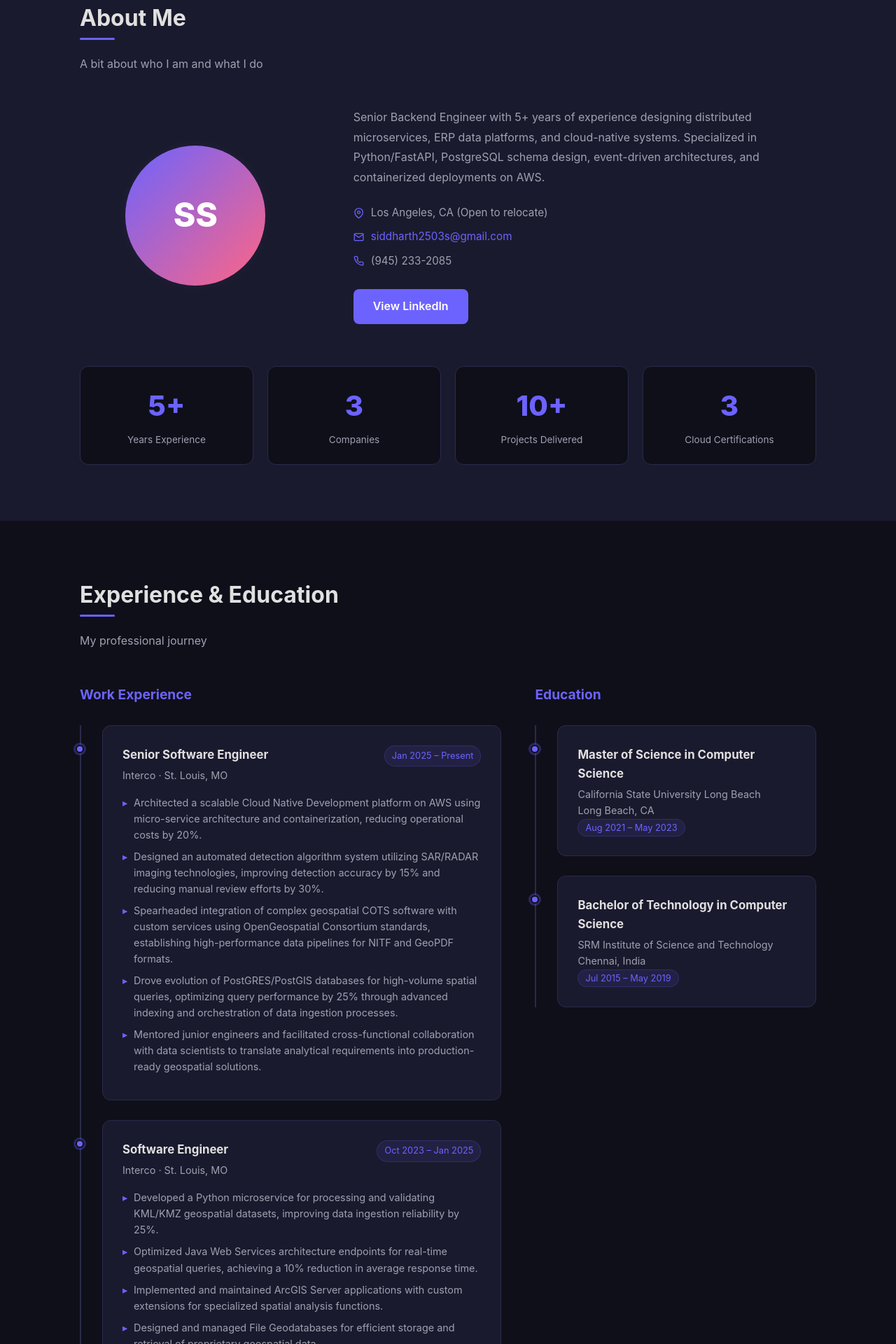
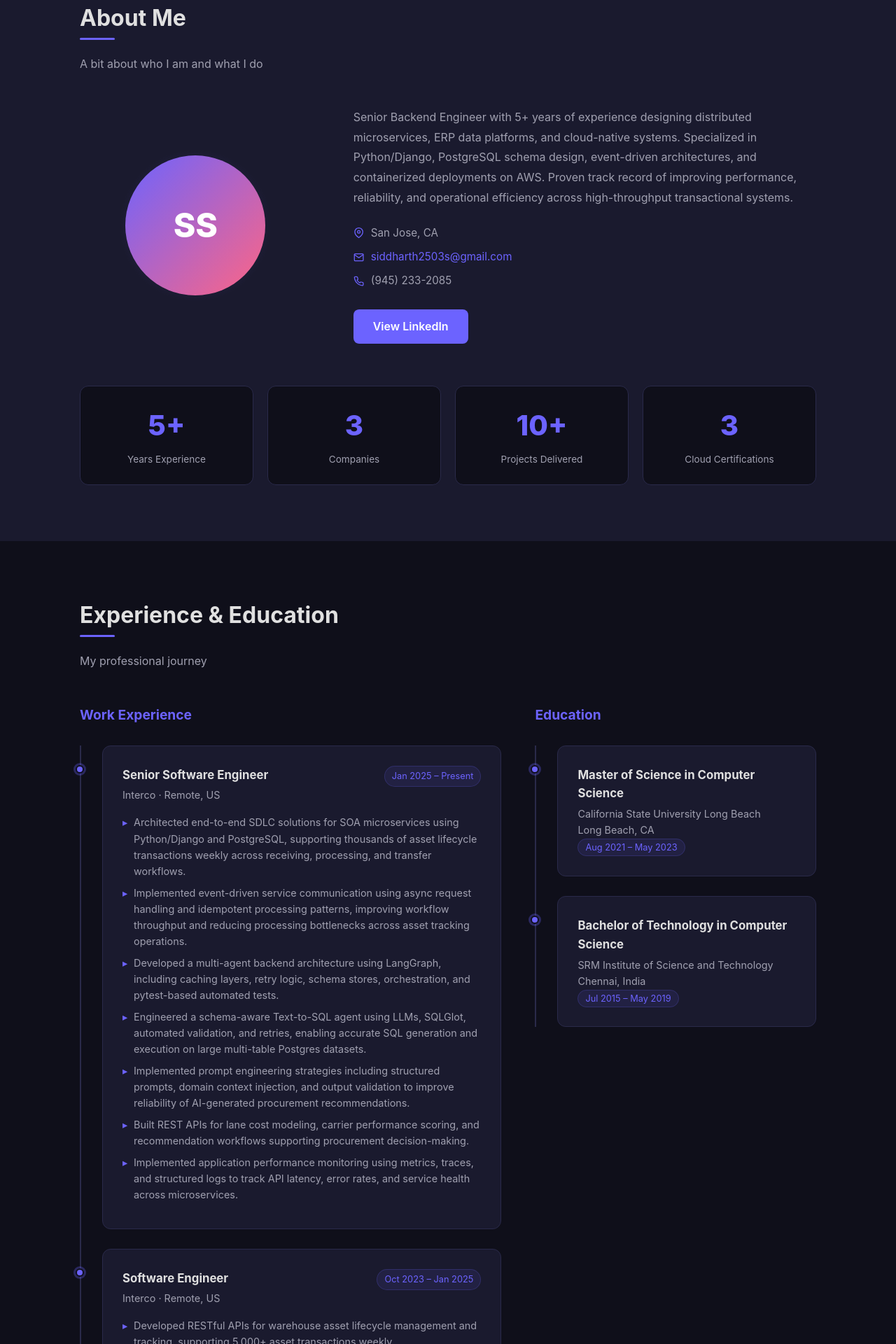
Before and after one commit to siddharth-01/portfolio, a React (Vite) app: page / in a window 1280 px wide. Shown: the part 880-2800 px from the top of the page at 70% size. Built offline with nearby package versions, Linux system fonts and the light colour scheme.

Commit message:
Update resume content, short hero tagline, San Jose location

```diff
--- a/src/data/portfolio.js
+++ b/src/data/portfolio.js
@@ -1,41 +1,44 @@
 export const personal = {
   name: "Siddharth Sharma",
   title: "Senior Software Engineer",
-  tagline: "Senior Backend Engineer who ships. 5+ years building distributed systems, cloud-native platforms, and AI-powered APIs for enterprise clients. I turn messy data, tight SLAs, and complex domains into clean, scalable services — Python/FastAPI or Java/Spring Boot, whichever the problem calls for. Currently: geospatial pipelines on AWS at Interco. Always: making the hard parts boring.",
-  location: "Los Angeles, CA (Open to relocate)",
+  tagline: "5+ years building distributed systems, cloud-native platforms, and AI-powered APIs. Python/Django · PostgreSQL · AWS · LLMs.",
+  location: "San Jose, CA",
   email: "siddharth2503s@gmail.com",
   phone: "(945) 233-2085",
   linkedin: "https://linkedin.com/in/siddharth2503s",
-  github: "https://github.com/siddharth2503s",
+  github: "https://github.com/siddharth-01",
   summary:
-    "Senior Backend Engineer with 5+ years of experience designing distributed microservices, ERP data platforms, and cloud-native systems. Specialized in Python/FastAPI, PostgreSQL schema design, event-driven architectures, and containerized deployments on AWS.",
+    "Senior Backend Engineer with 5+ years of experience designing distributed microservices, ERP data platforms, and cloud-native systems. Specialized in Python/Django, PostgreSQL schema design, event-driven architectures, and containerized deployments on AWS. Proven track record of improving performance, reliability, and operational efficiency across high-throughput transactional systems.",
 };
 
 export const experience = [
   {
     title: "Senior Software Engineer",
     company: "Interco",
-    location: "St. Louis, MO",
+    location: "Remote, US",
     period: "Jan 2025 – Present",
     bullets: [
-      "Architected a scalable Cloud Native Development platform on AWS using micro-service architecture and containerization, reducing operational costs by 20%.",
-      "Designed an automated detection algorithm system utilizing SAR/RADAR imaging technologies, improving detection accuracy by 15% and reducing manual review efforts by 30%.",
-      "Spearheaded integration of complex geospatial COTS software with custom services using OpenGeospatial Consortium standards, establishing high-performance data pipelines for NITF and GeoPDF formats.",
-      "Drove evolution of PostGRES/PostGIS databases for high-volume spatial queries, optimizing query performance by 25% through advanced indexing and orchestration of data ingestion processes.",
-      "Mentored junior engineers and facilitated cross-functional collaboration with data scientists to translate analytical requirements into production-ready geospatial solutions.",
+      "Architected end-to-end SDLC solutions for SOA microservices using Python/Django and PostgreSQL, supporting thousands of asset lifecycle transactions weekly across receiving, processing, and transfer workflows.",
+      "Implemented event-driven service communication using async request handling and idempotent processing patterns, improving workflow throughput and reducing processing bottlenecks across asset tracking operations.",
+      "Developed a multi-agent backend architecture using LangGraph, including caching layers, retry logic, schema stores, orchestration, and pytest-based automated tests.",
+      "Engineered a schema-aware Text-to-SQL agent using LLMs, SQLGlot, automated validation, and retries, enabling accurate SQL generation and execution on large multi-table Postgres datasets.",
+      "Implemented prompt engineering strategies including structured prompts, domain context injection, and output validation to improve reliability of AI-generated procurement recommendations.",
+      "Built REST APIs for lane cost modeling, carrier performance scoring, and recommendation workflows supporting procurement decision-making.",
+      "Implemented application performance monitoring using metrics, traces, and structured logs to track API latency, error rates, and service health across microservices.",
     ],
   },
   {
     title: "Software Engineer",
     company: "Interco",
-    location: "St. Louis, MO",
+    location: "Remote, US",
     period: "Oct 2023 – Jan 2025",
     bullets: [
-      "Developed a Python microservice for processing and validating KML/KMZ geospatial datasets, improving data ingestion reliability by 25%.",
-      "Optimized Java Web Services architecture endpoints for real-time geospatial queries, achieving a 10% reduction in average response time.",
-      "Implemented and maintained ArcGIS Server applications with custom extensions for specialized spatial analysis functions.",
-      "Designed and managed File Geodatabases for efficient storage and retrieval of proprietary geospatial data.",
-      "Contributed to the full lifecycle development within an Agile team, collaborating with product owners to refine requirements for new API features.",
+      "Developed RESTful APIs for warehouse asset lifecycle management and tracking, supporting 5,000+ asset transactions weekly.",
+      "Integrated backend services with internal ERP systems and Android-based scanning applications, improving real-time inventory accuracy by 30% and reducing human errors by 50%.",
+      "Designed ACID-compliant relational data models ensuring consistency under concurrent operational workloads.",
+      "Built ETL pipelines and backend automation frameworks that reduced manual warehouse operations by 50%.",
+      "Containerized services using Docker and implemented CI/CD pipelines with GitHub Actions, reducing deployment time by 50% and increasing release consistency.",
+      "Configured monitoring dashboards and alerting rules to detect anomalies in API performance and system health, reducing incident response time.",
     ],
   },
   {
@@ -44,11 +47,10 @@ export const experience = [
     location: "Hyderabad, India",
     period: "Jan 2019 – Aug 2021",
     bullets: [
-      "Developed and deployed key components of a financial automation platform using Java and micro-service architecture on AWS, enhancing processing efficiency by 18%.",
-      "Designed and optimized relational database schemas for high-volume transaction data, improving data retrieval speeds by 15%.",
-      "Implemented robust API gateways for secure third-party integrations using Python and JavaScript with containerization.",
-      "Contributed to migration of legacy services to a Cloud Native environment on AWS, reducing infrastructure overhead by 10%.",
-      "Partnered with cross-functional product and operations teams to gather requirements and deliver critical backend services.",
+      "Developed enterprise microservices using Python and Django, improving payment processing efficiency by 25%.",
+      "Analyzed slow queries, introduced composite indexes and query refactoring, improving average query execution time by 40%.",
+      "Leveraged version-controlled database schema migrations to apply incremental schema updates, index changes, and table modifications across development and production environments.",
+      "Implemented secure REST APIs with JWT authentication and Hibernate ORM optimizations to support distributed financial services.",
     ],
   },
 ];
@@ -69,34 +71,36 @@ export const education = [
 ];
 
 export const skills = {
-  "Web Technologies": [
-    "Python", "FastAPI", "Django", "JavaScript", "SQL", "C++",
-    "Spring Boot", "RESTful APIs", "Microservices", "Event-Driven Architecture",
-    "LangGraph", "LLM Integration", "SQLGlot",
+  "Languages & Backend": [
+    "Python", "Django", "Spring Boot", "JavaScript", "SQL", "C++",
+    "RESTful APIs", "Microservices", "Event-Driven Architecture",
+  ],
+  "AI & Data": [
+    "LangGraph", "LLM Integration", "SQLGlot", "Kafka", "ETL Pipelines",
+    "OpenAI", "Text-to-SQL",
   ],
   Databases: ["PostgreSQL", "MySQL", "MongoDB", "Redis"],
-  Cloud: ["AWS EC2", "S3", "Lambda", "RDS", "CloudWatch", "API Gateway"],
-  "DevOps & Tools": [
-    "Docker", "Kubernetes", "GitHub Actions", "Jenkins", "Git",
-    "Maven", "Gradle", "Postman", "JIRA", "Linux",
+  "Cloud & DevOps": [
+    "AWS (EC2, S3, Lambda)", "Docker", "Kubernetes",
+    "GitHub Actions", "Jenkins", "CI/CD", "Linux",
   ],
-  "Testing & Automation": ["Pytest", "Postman", "Unit Testing"],
-  "Concepts & Practices": [
-    "Kafka", "ETL Pipelines", "CI/CD", "OOP", "Design Patterns",
-    "Distributed Systems", "Structured Logging", "Observability",
-    "Incident Response", "RCA",
+  "Observability & Tools": [
+    "Structured Logging", "Metrics", "Monitoring", "Alerting",
+    "Incident Response", "RCA", "Postman", "JIRA", "Git",
   ],
+  "Testing": ["Pytest", "Unit Testing", "Integration Testing"],
 };
 
 export const projects = [
   {
     name: "Lane Procurement AI Agent",
-    tech: ["Python", "FastAPI", "Pandas", "OpenAI", "Claude", "PostgreSQL"],
+    tech: ["Python", "Django", "Pandas", "OpenAI", "Claude", "PostgreSQL"],
     description:
       "AI-powered logistics procurement assistant that analyzes historical freight data to generate 12-week lane cost forecasts and carrier recommendations.",
     bullets: [
-      "Built REST APIs using FastAPI to expose lane analytics, cost modeling, and carrier scoring services for supply chain decision-making.",
+      "Built REST APIs using Django to expose lane analytics, cost modeling, and carrier scoring services for supply chain decision-making.",
       "Integrated LLM-based natural language querying using OpenAI, enabling operations teams to retrieve freight insights through conversational queries.",
+      "Implemented prompt engineering strategies with structured prompts, domain context injection, and output validation.",
     ],
     github: null,
   },
```
